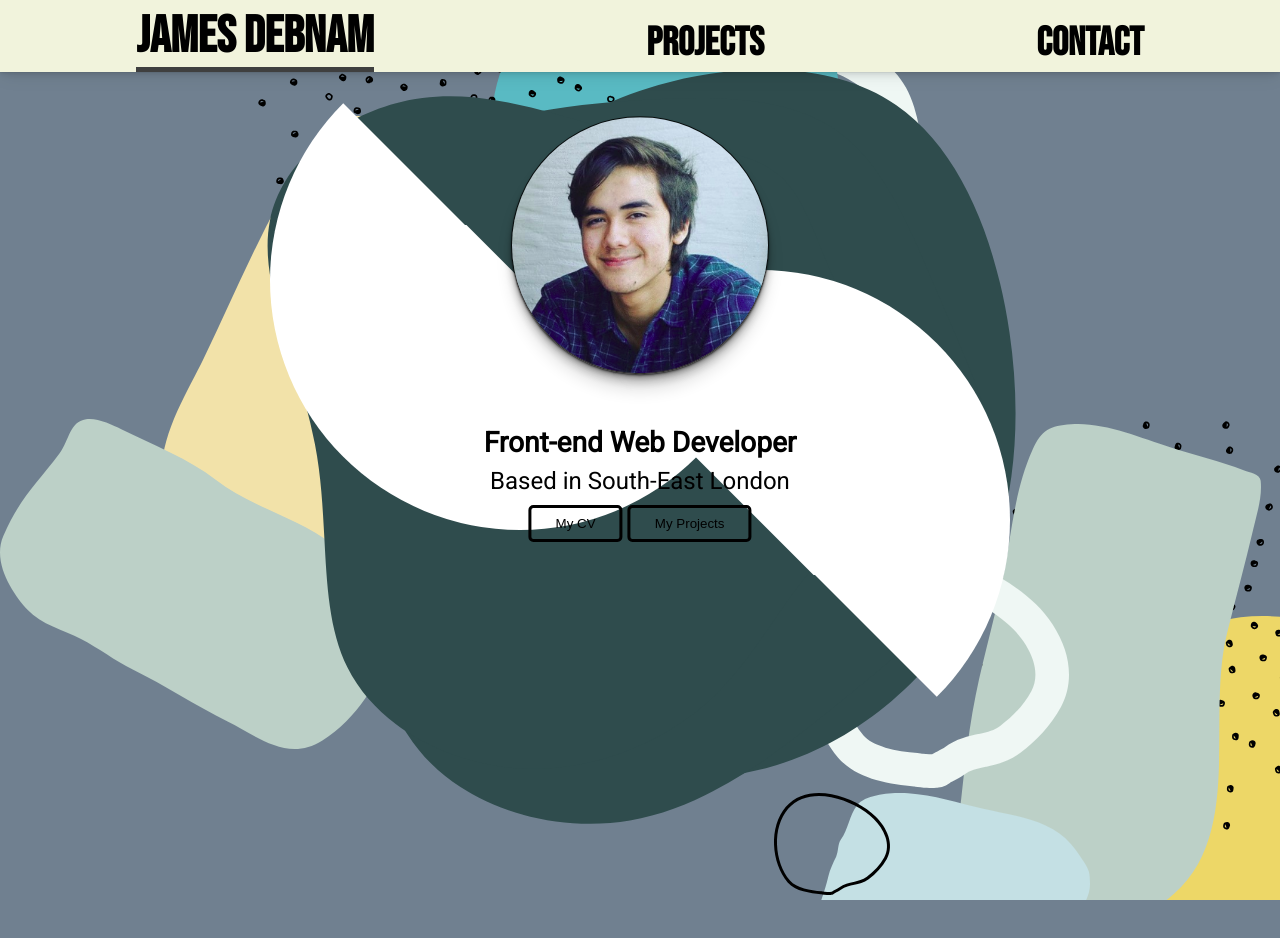
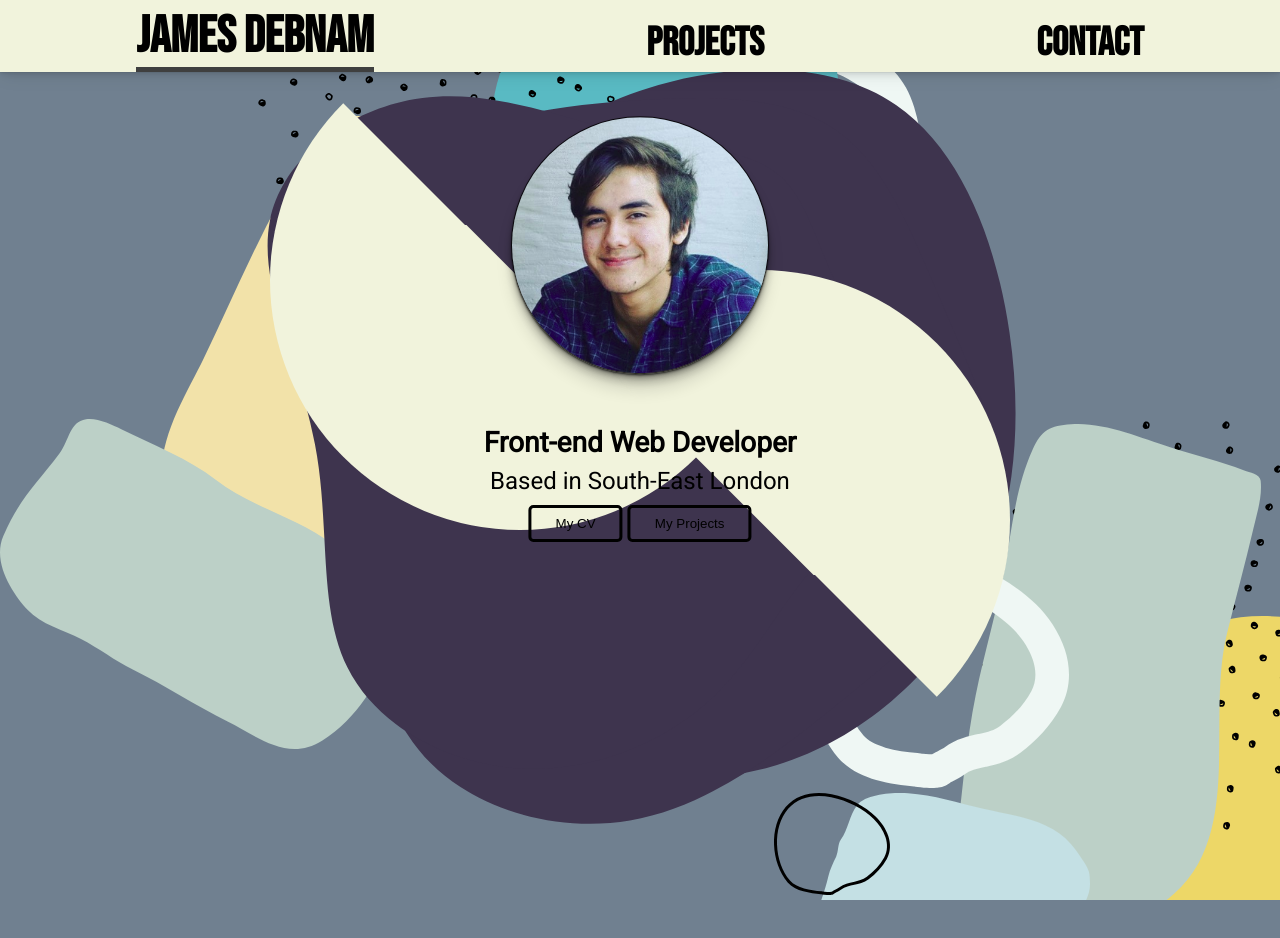
Before and after one commit to jamesdebnam/jamesdebnam.github.io, a React (Create React App) app: page /#/ in a window 1280 px wide. Shown: the top 938 px of the page. Built offline with nearby package versions, Linux system fonts and the light colour scheme.

Commit message:
changed color

```diff
--- a/src/components/HomePage/HomePage.css
+++ b/src/components/HomePage/HomePage.css
@@ -11,7 +11,7 @@ body {
   top: 50%;
   transform: translate(-50%, -50%);
   z-index: 0;
-  fill: rgb(47, 76, 77);
+  fill: #3e344e;
   animation: blobby 40s 1.3s linear infinite;
 }
 
@@ -162,12 +162,12 @@ body {
     box-shadow: 0 1px 1px rgba(0, 0, 0, 0.42), 0 2px 2px rgba(0, 0, 0, 0.32),
       0 4px 4px rgba(0, 0, 0, 0.22), 0 8px 8px rgba(0, 0, 0, 0.22),
       0 16px 16px rgba(0, 0, 0, 0.12);
-    background-color: antiquewhite;
+    background-color: #f1f3dc;
     border-radius: 0.7rem;
+    padding: 2rem;
   }
   .home-page-img {
     width: 14rem;
-    top: 14%;
   }
 
   .semi-circle__left,
--- a/src/components/HomePage/HomePage.js
+++ b/src/components/HomePage/HomePage.js
@@ -24,12 +24,12 @@ export default function HomePage({ setActivePage }) {
       </div>
       <svg className="semi-circle__left" width="500" height="500">
         <g transform="rotate(225 250 250)">
-          <path d="M0,250 a1,1 0 0,0 500,0" fill="white" />
+          <path d="M0,250 a1,1 0 0,0 500,0" fill="#f1f3dc" />
         </g>{" "}
       </svg>
       <svg className="semi-circle__right" width="500" height="500">
         <g transform="rotate(45 250 250)">
-          <path d="M0,250 a1,1 0 0,0 500,0" fill="white" />
+          <path d="M0,250 a1,1 0 0,0 500,0" fill="#f1f3dc" />
         </g>
       </svg>
       <svg className="line-svg" width="600px" height="600px">
@@ -38,7 +38,7 @@ export default function HomePage({ setActivePage }) {
           y1="600"
           x2="0"
           y2="0"
-          stroke="white"
+          stroke="#f1f3dc"
           stroke-width="2px"
         />
       </svg>
```
